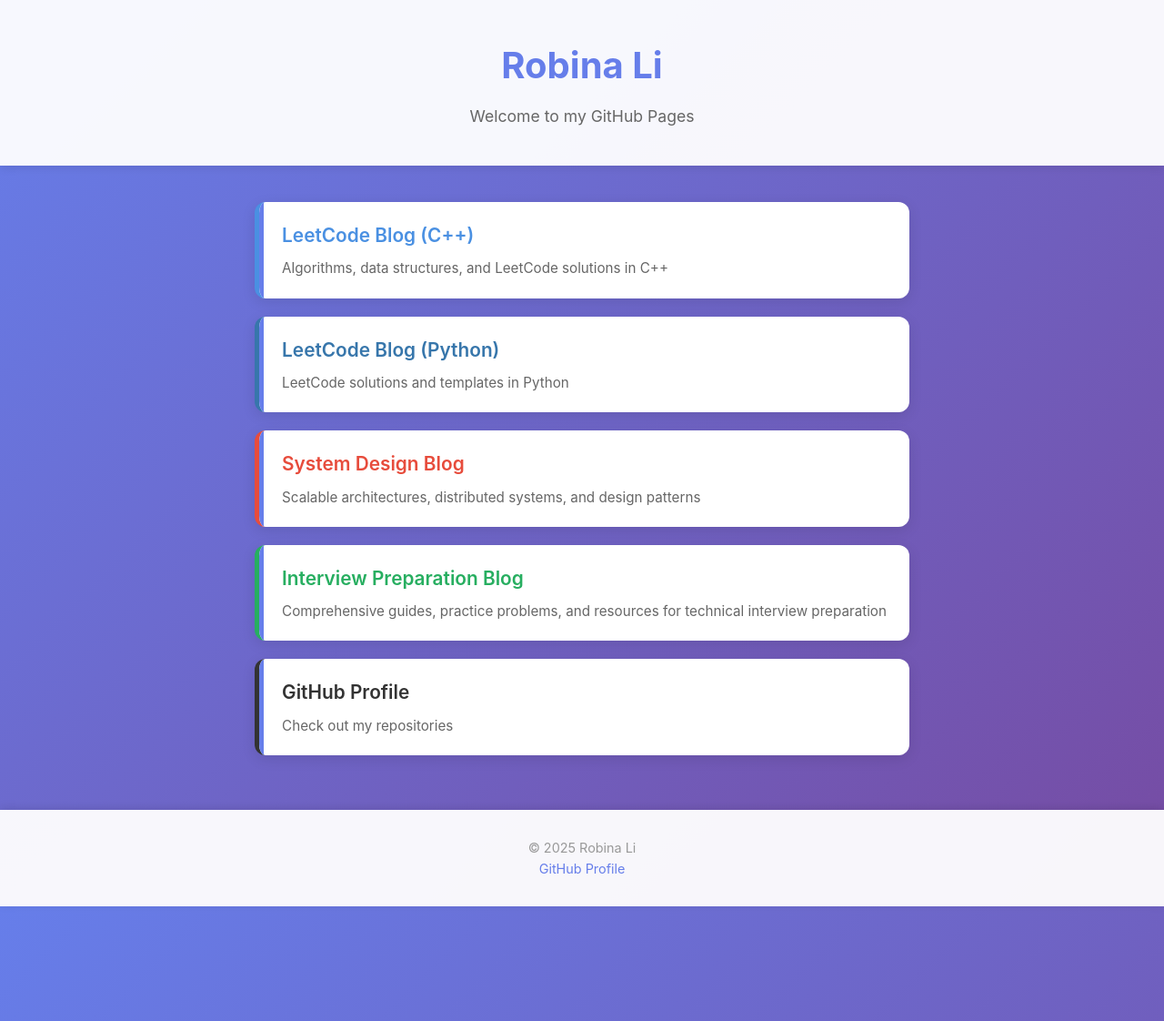
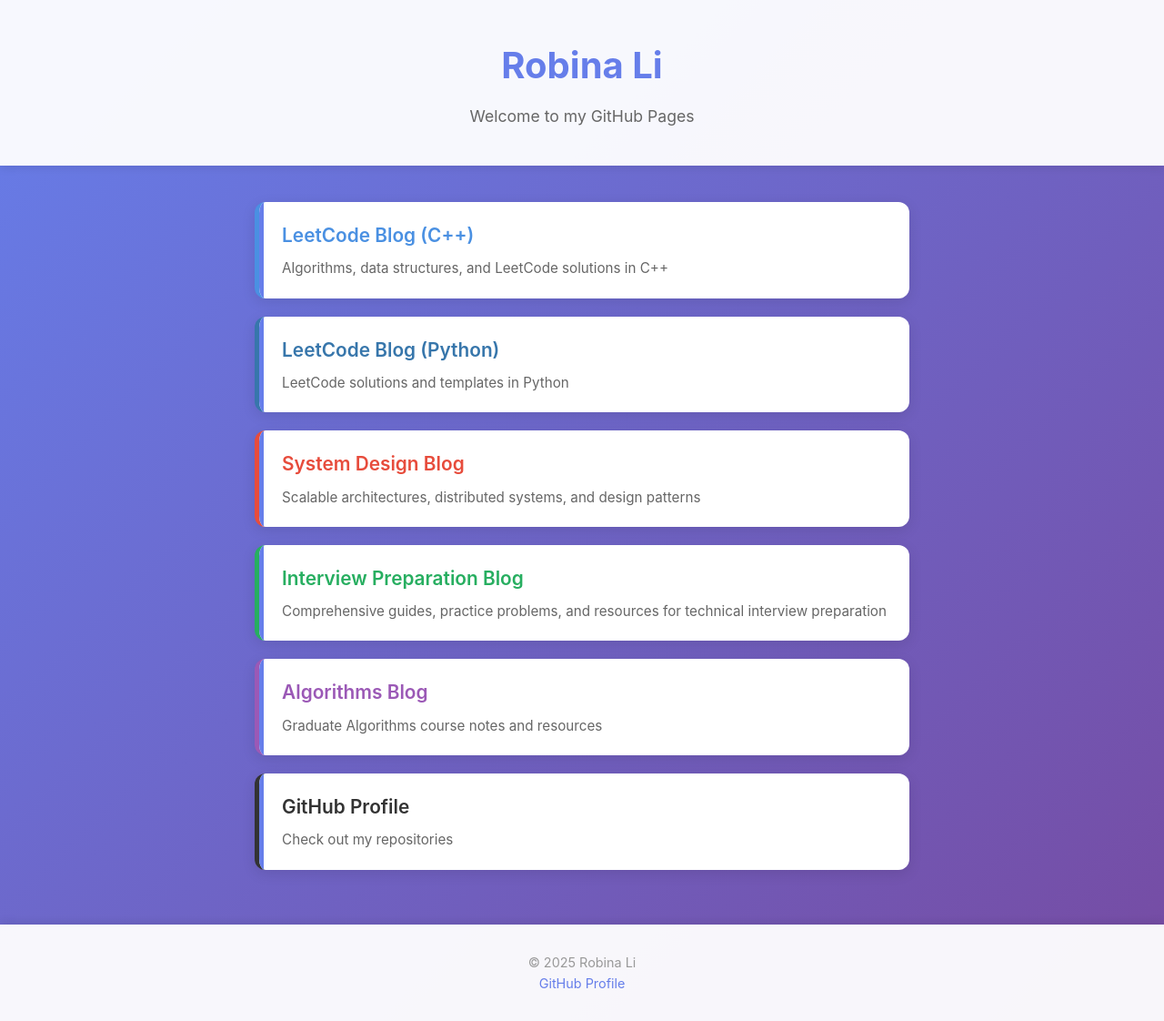
Before and after one commit to robinali34/robinali34.github.io, a Jekyll site: the page built from index.html, in a window 1280 px wide. Shown: the whole page at 91% size. Built offline with Jekyll 4.4.1, drawn with Linux system fonts in a browser that asks for light colours.

Commit message:
Add in new link

```diff
--- a/_config.yml
+++ b/_config.yml
@@ -39,6 +39,10 @@
     url: "https://robinali34.github.io/blog_interview_preparation/"
     description: "Comprehensive guides, practice problems, and resources for technical interview preparation"
     color: "#27ae60"
+  - name: "Algorithms Blog"
+    url: "https://robinali34.github.io/blog_algorithms/"
+    description: "Graduate Algorithms course notes and resources"
+    color: "#9b59b6"
 
 # Exclude from processing
 exclude:
```
